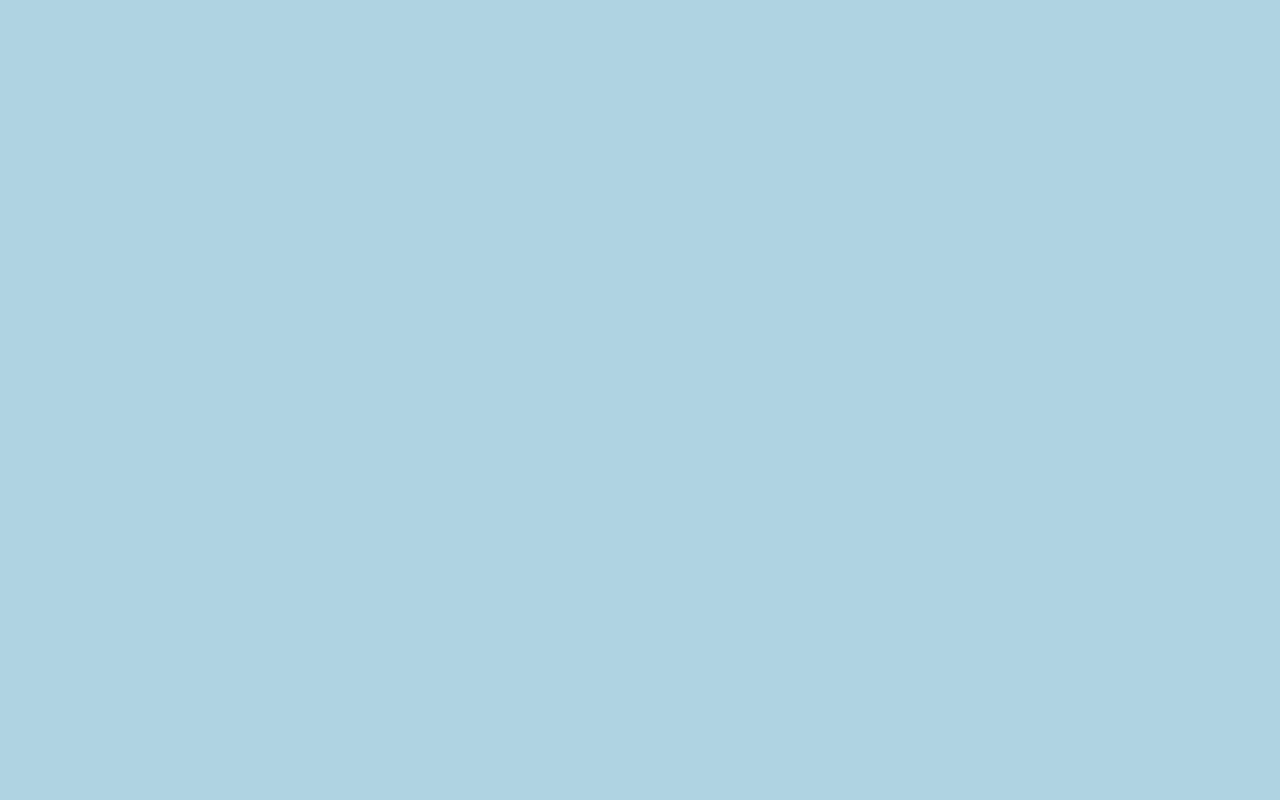
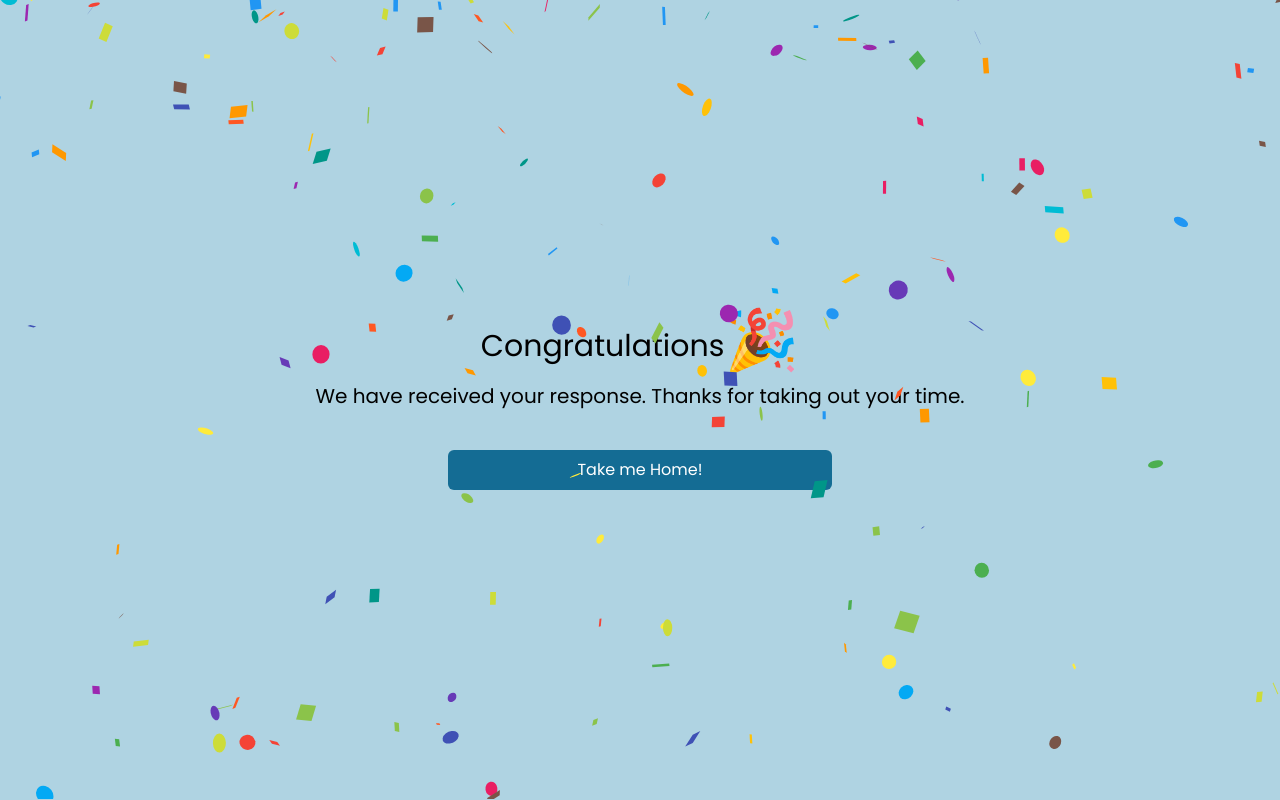
Before and after one commit to importlogic/hanabi-assignment, a React (Vite) app in the folder frontend/: page /result in a window 1280 px wide. Built offline with nearby package versions, Linux system fonts and the light colour scheme; the HTML template or start-up script is replaced by a standard one.

Commit message:
result page added

```diff
--- a/frontend/package.json
+++ b/frontend/package.json
@@ -11,6 +11,7 @@
   },
   "dependencies": {
     "react": "^18.2.0",
+    "react-confetti": "^6.1.0",
     "react-dom": "^18.2.0",
     "react-router-dom": "^6.13.0"
   },
--- a/frontend/src/pages/Result.jsx
+++ b/frontend/src/pages/Result.jsx
@@ -1,8 +1,43 @@
+import { useEffect, useState } from 'react';
+import { Link } from 'react-router-dom';
+import Confetti from 'react-confetti';
+
 const Result = () => {
+    const height = window.innerHeight;
+    const widht = window.innerWidth;
+
+    const [showConfetti, setShowConfetti] = useState(true);
+
+    useEffect(() => {
+        const timer = setTimeout(() => {
+            setShowConfetti(false);
+        }, 10000);
+
+        return () => {
+            clearTimeout(timer);
+        };
+    }, []);
+
     return (
-        <div className='flex min-h-screen items-center justify-center bg-[#AFD3E2] p-10'>
+        <>
+            {showConfetti && <Confetti width={widht} height={height - 1} />}
+            <div className='flex min-h-screen flex-col items-center justify-center bg-[#AFD3E2] p-10'>
+                <div className='flex items-center'>
+                    <h1 className='mt-3 text-3xl'>Congratulations </h1>
+                    <h1 className='text-6xl'>🎉</h1>
+                </div>
+                <p className='mt-3 text-xl'>
+                    We have received your response. Thanks for taking out your
+                    time.
+                </p>
 
-        </div>
+                <Link to='/'>
+                    <button className='mt-10 w-full rounded-md bg-[#146C94] p-2 text-white transition ease-in-out hover:scale-110 hover:bg-[#19A7CE] md:w-96'>
+                        Take me Home!
+                    </button>
+                </Link>
+            </div>
+        </>
     );
 };
 
```
Also changed, not shown: 1 other file (tests, documents, lock files or other folders).
